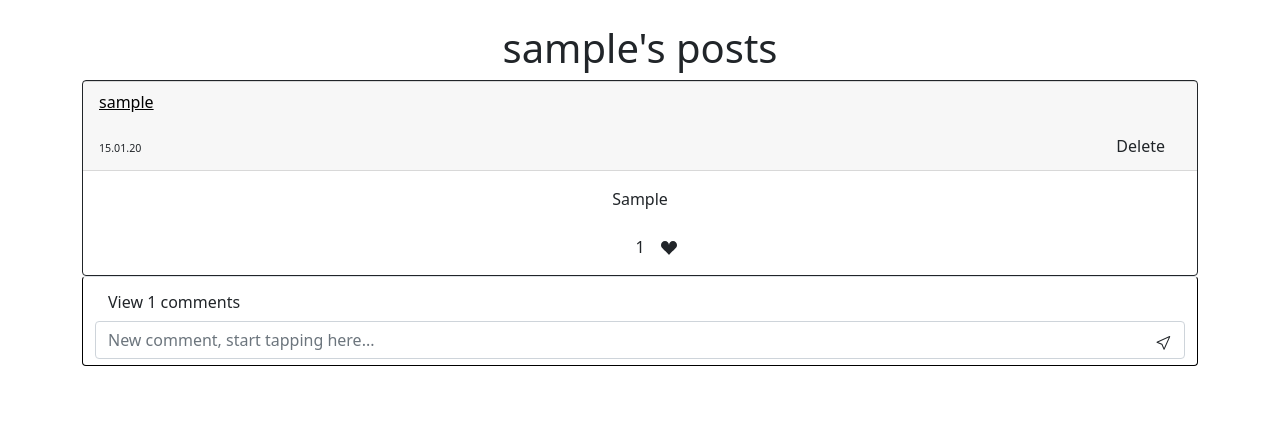
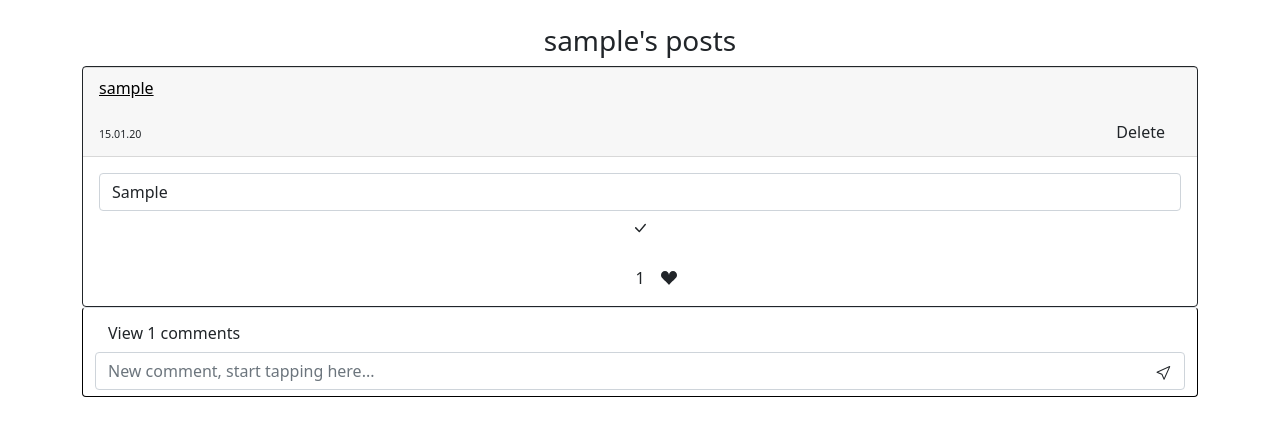
Before and after one commit to emiliaburdak/BloggingPlatform, a Flask app: a page that uses app/templates/base.html in a window 1280 px wide. Shown: the part 56-492 px from the top of the page. Run offline with Flask 3, Linux system fonts and the light colour scheme; a user stored in the database is signed in; tables that the repository leaves empty hold one stand-in row (values such as "Sample post"); some libraries are stand-ins or nearby versions.

Commit message:
dodane szukanie postów. naprawiony bag edit. przelozny guzik edit. poprawione wyswietlanie user_posts

```diff
--- a/app/models.py
+++ b/app/models.py
@@ -19,6 +19,7 @@ class Post(db.Model):
     post = db.Column(db.String(1000))
     date = db.Column(db.DateTime(timezone=True), default=func.now())
     author = db.Column(db.Integer, db.ForeignKey('user.id', ondelete='CASCADE'), nullable=False)
+    edit = db.Column(db.Boolean)
     comments = db.relationship('Comments', backref='post', passive_deletes=True)
     likes = db.relationship('Likes', backref='post', passive_deletes=True)
 
@@ -27,6 +28,7 @@ class Comments(db.Model):
     id = db.Column(db.Integer, primary_key=True)
     comment = db.Column(db.String(1000))
     date = db.Column(db.DateTime(timezone=True), default=func.now())
+    edit_swich = db.Column(db.Boolean)
     author = db.Column(db.Integer, db.ForeignKey('user.id', ondelete='CASCADE'), nullable=False)
     post_id = db.Column(db.Integer, db.ForeignKey('post.id', ondelete='CASCADE'), nullable=False)
 
--- a/app/templates/base.html
+++ b/app/templates/base.html
@@ -59,8 +59,8 @@
                 </li>
 
             </ul>
-            <form class="d-flex" role="search">
-                <input class="form-control me-2" type="search" placeholder="Let's find somthing !" aria-label="Search">
+            <form method="GET" action="{{ url_for('views.search') }}" class="d-flex" role="search">
+                <input class="form-control me-2" type="search" placeholder="Let's find somthing !" aria-label="Search" name="search" id="search">
                 <button class="btn btn-white" type="submit">
 
                     <svg xmlns="http://www.w3.org/2000/svg" width="20" height="20" fill="Grey"
--- a/app/templates/home.html
+++ b/app/templates/home.html
@@ -50,7 +50,46 @@
         </div>
         <center>
             <div class="card-body">
+                {% if current_user.id == post.author %}
+                {% if post.edit %}
+
+                <form class="ui form" action="/edit_post/{{post.id}}" method="POST">
+
+                    <input
+                            type="text"
+                            class="form-control post"
+                            name="post"
+                            value="{{post.post}}">
+
+                    <button type="submit" class="btn btn-sm btn-white">
+                        <svg xmlns="http://www.w3.org/2000/svg" width="16" height="16" fill="currentColor"
+                             class="bi bi-check-lg" viewBox="0 0 16 16">
+                            <path d="M12.736 3.97a.733.733 0 0 1 1.047 0c.286.289.29.756.01 1.05L7.88 12.01a.733.733 0 0 1-1.065.02L3.217 8.384a.757.757 0 0 1 0-1.06.733.733 0 0 1 1.047 0l3.052 3.093 5.4-6.425a.247.247 0 0 1 .02-.022Z"/>
+                        </svg>
+                    </button>
+
+                </form>
+
+                {% else %}
+
                 <div class="card-text">{{post.post}}</div>
+
+                <form class="ui form" action="/edit/{{post.id}}" method="POST">
+                    <button type="submit" class="btn btn-sm btn-white"
+                            style="position: absolute; right: 0; top: 75%; transform: translateY(-50%);">
+                        <svg xmlns="http://www.w3.org/2000/svg" width="16" height="16" fill="currentColor"
+                             class="bi bi-pen"
+                             viewBox="0 0 16 16">
+                            <path d="m13.498.795.149-.149a1.207 1.207 0 1 1 1.707 1.708l-.149.148a1.5 1.5 0 0 1-.059 2.059L4.854 14.854a.5.5 0 0 1-.233.131l-4 1a.5.5 0 0 1-.606-.606l1-4a.5.5 0 0 1 .131-.232l9.642-9.642a.5.5 0 0 0-.642.056L6.854 4.854a.5.5 0 1 1-.708-.708L9.44.854A1.5 1.5 0 0 1 11.5.796a1.5 1.5 0 0 1 1.998-.001zm-.644.766a.5.5 0 0 0-.707 0L1.95 11.756l-.764 3.057 3.057-.764L14.44 3.854a.5.5 0 0 0 0-.708l-1.585-1.585z"/>
+                        </svg>
+                    </button>
+                </form>
+
+                {% endif %}
+                {% else %}
+                <div class="card-text">{{post.post}}</div>
+                {% endif %}
+
                 <br>
 
                 {{ post.likes | length }} {% if user.id in post.likes | map(attribute="author") | list %}
@@ -103,6 +142,13 @@
 
                         <hr>
                         {{ comment.comment }}
+
+
+
+
+
+
+
                         <br>
                         <br>
                     </div>
--- a/app/templates/user_posts.html
+++ b/app/templates/user_posts.html
@@ -4,7 +4,7 @@
 
 {% block content %}
             <br>
-<h1 align="center">{{user.username}}'s posts</h1>
+<h3 align="center">{{title}}</h3>
 
 <div id="posts">
     {% for post in posts %}
@@ -23,7 +23,46 @@
         </div>
         <center>
             <div class="card-body">
+                {% if current_user.id == post.author %}
+                {% if post.edit %}
+
+                <form class="ui form" action="/edit_post/{{post.id}}" method="POST">
+
+                    <input
+                            type="text"
+                            class="form-control post"
+                            name="post"
+                            value="{{post.post}}">
+
+                    <button type="submit" class="btn btn-sm btn-white">
+                        <svg xmlns="http://www.w3.org/2000/svg" width="16" height="16" fill="currentColor"
+                             class="bi bi-check-lg" viewBox="0 0 16 16">
+                            <path d="M12.736 3.97a.733.733 0 0 1 1.047 0c.286.289.29.756.01 1.05L7.88 12.01a.733.733 0 0 1-1.065.02L3.217 8.384a.757.757 0 0 1 0-1.06.733.733 0 0 1 1.047 0l3.052 3.093 5.4-6.425a.247.247 0 0 1 .02-.022Z"/>
+                        </svg>
+                    </button>
+
+                </form>
+
+                {% else %}
+
                 <div class="card-text">{{post.post}}</div>
+
+                <form class="ui form" action="/edit/{{post.id}}" method="POST">
+                    <button type="submit" class="btn btn-sm btn-white"
+                            style="position: absolute; right: 0; top: 75%; transform: translateY(-50%);">
+                        <svg xmlns="http://www.w3.org/2000/svg" width="16" height="16" fill="currentColor"
+                             class="bi bi-pen"
+                             viewBox="0 0 16 16">
+                            <path d="m13.498.795.149-.149a1.207 1.207 0 1 1 1.707 1.708l-.149.148a1.5 1.5 0 0 1-.059 2.059L4.854 14.854a.5.5 0 0 1-.233.131l-4 1a.5.5 0 0 1-.606-.606l1-4a.5.5 0 0 1 .131-.232l9.642-9.642a.5.5 0 0 0-.642.056L6.854 4.854a.5.5 0 1 1-.708-.708L9.44.854A1.5 1.5 0 0 1 11.5.796a1.5 1.5 0 0 1 1.998-.001zm-.644.766a.5.5 0 0 0-.707 0L1.95 11.756l-.764 3.057 3.057-.764L14.44 3.854a.5.5 0 0 0 0-.708l-1.585-1.585z"/>
+                        </svg>
+                    </button>
+                </form>
+
+                {% endif %}
+                {% else %}
+                <div class="card-text">{{post.post}}</div>
+                {% endif %}
+
                 <br>
 
                 {{ post.likes | length }} {% if user.id in post.likes | map(attribute="author") | list %}
--- a/app/views.py
+++ b/app/views.py
@@ -25,7 +25,7 @@ def add_post():
         if len(post) < 1:
             flash('Post is too short!')
         else:
-            new_post = Post(post=post, author=current_user.id)
+            new_post = Post(post=post, author=current_user.id, edit=False)
             db.session.add(new_post)
             db.session.commit()
             return redirect(url_for('views.home'))
@@ -59,7 +59,7 @@ def user_posts(username):
     else:
         # posts = Post.query.filter_by(author=user.id).all() jeden sposób
         posts = user.posts
-        return render_template('user_posts.html', user=user, posts=posts)
+        return render_template('user_posts.html', user=user, posts=posts, title=f"{user.username}'s posts")
 
 
 @views.route('/add_comment/<post_id>', methods=['POST'])
@@ -107,3 +107,45 @@ def like_post(post_id):
         db.session.add(like)
         db.session.commit()
         return redirect(url_for('views.home'))
+
+@views.route('/edit/<post_id>', methods=['POST'])
+@login_required
+def edit(post_id):
+    post = Post.query.filter_by(id=post_id).first()
+    if not post:
+        flash('Post does not exist')
+    elif post.author == current_user.id:
+        post.edit = not post.edit
+        db.session.commit()
+        if post.edit:
+            flash('Post has been edited', category="success")
+    return redirect(url_for('views.home'))
+
+
+@views.route('/edit_post/<post_id>', methods=['POST'])
+@login_required
+def edit_post(post_id):
+    post = Post.query.filter_by(id=post_id).first()
+    if not post:
+        return jsonify({'success': False, 'message': 'This post does not exist'})
+    edit_post = request.form['post']
+    post.edit = False
+    post.post = edit_post
+    db.session.commit()
+    return redirect(url_for('views.home'))
+
+
+
+
+@views.route('/search')
+@login_required
+def search():
+    search_item = request.args.get('search')
+    all_posts = Post.query.all()
+    findings = []
+    for post in all_posts:
+        post_text = post.post
+        lower_search_item = str(search_item).lower()
+        if lower_search_item in post_text:
+            findings.append(post)
+    return render_template('user_posts.html', posts=findings, user=current_user, title=f"posts containing word: {search_item} ")
```
